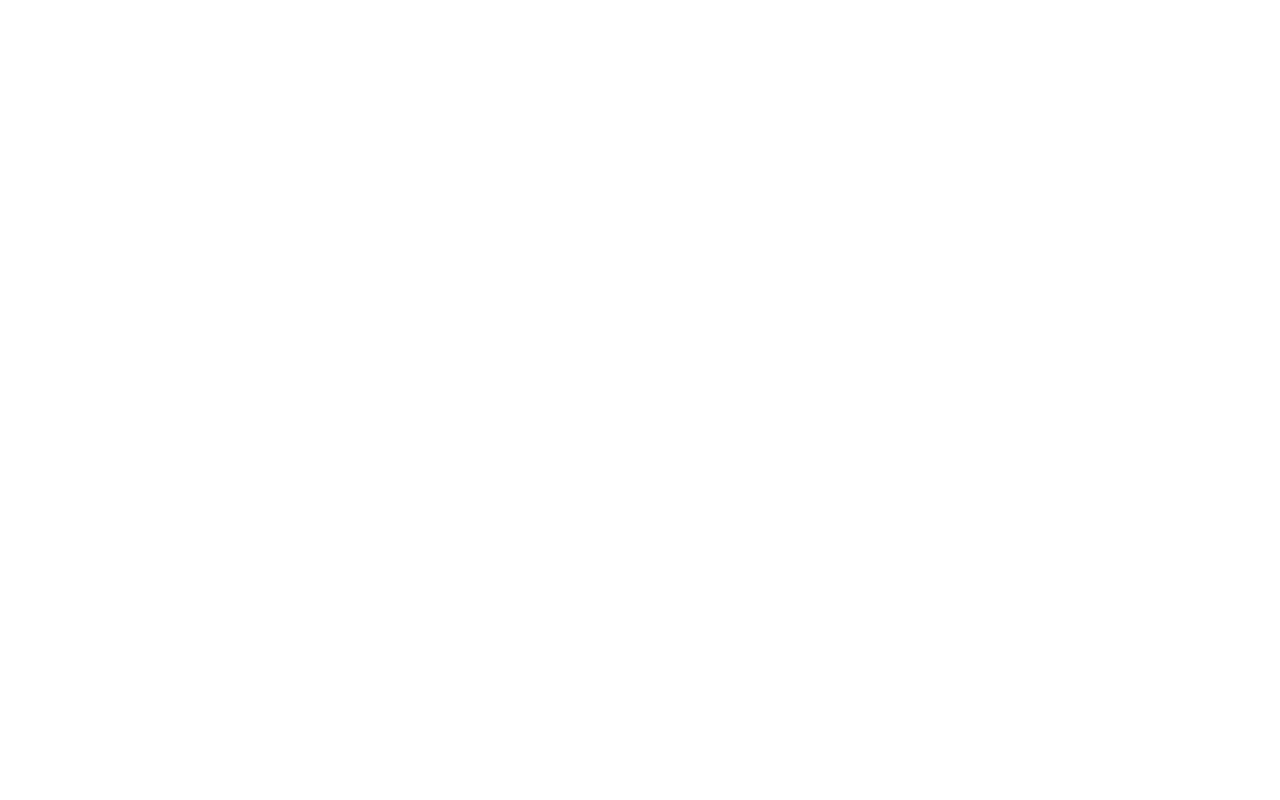
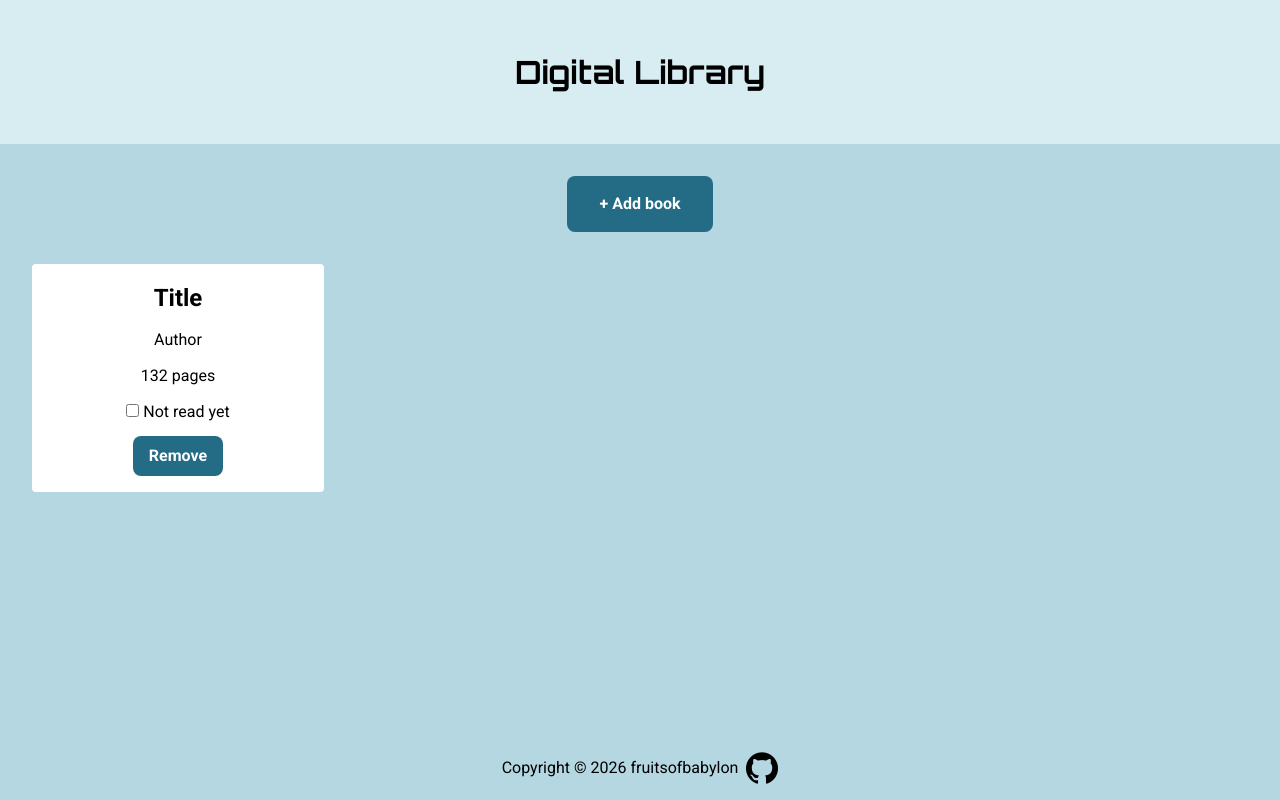
Before and after one commit to fruitsofbabylon/odin-library, a plain HTML site: page index.html in a window 1280 px wide. Drawn offline with Linux system fonts and the light colour scheme.

Commit message:
add content, layout and styles

```diff
--- a/index.html
+++ b/index.html
@@ -6,8 +6,41 @@
     <title>The Odin Project: Library</title>
     <script src="library.js" type="text/javascript" defer></script>
     <link rel="stylesheet" href="styles.css">
+    <link rel="preconnect" href="https://fonts.googleapis.com">
+    <link rel="preconnect" href="https://fonts.gstatic.com" crossorigin>
+    <link href="https://fonts.googleapis.com/css2?family=Orbitron:wght@400..900&family=Roboto:ital,wght@0,100..900;1,100..900&display=swap" rel="stylesheet">
 </head>
 <body>
-
+    <header>
+        <h1>Digital Library</h1>
+    </header>
+    <main>
+        <div class="button-area">
+            <button>+ Add book</button>
+        </div>
+        <div class="book-cards">
+            <div class="card">
+                <h2>Title</h2>
+                <p>Author</p>
+                <p>132 pages</p>
+                <div>
+                    <input type="checkbox" id="book" name="Book" value="Read">
+                    <label for="book">Not read yet</label>
+                </div>
+                <button>Remove</button>
+            </div>
+        </div>
+    </main>
+    <footer>
+        <p>Copyright &copy;
+            <script>
+                document.write(new Date().getFullYear());
+            </script>
+             fruitsofbabylon
+        </p>
+        <a href="https://github.com/fruitsofbabylon">
+            <img src="../github.png" alt="github logo and link">
+        </a>
+    </footer>
 </body>
 </html>
--- a/styles.css
+++ b/styles.css
@@ -0,0 +1,128 @@
+/*
+  Josh's Custom CSS Reset
+  https://www.joshwcomeau.com/css/custom-css-reset/
+*/
+
+*, *::before, *::after {
+  box-sizing: border-box;
+}
+
+*:not(dialog) {
+  margin: 0;
+}
+
+@media (prefers-reduced-motion: no-preference) {
+  html {
+    interpolate-size: allow-keywords;
+  }
+}
+
+body {
+  line-height: 1.5;
+  -webkit-font-smoothing: antialiased;
+
+  --color-dark: #246B85;
+  --color-light: #D8EDF1;
+  --color-mid: #B4D7E2;
+  --color-white: #ffffff;
+  --color-black: #000000;
+
+  height: 100vh;
+  font-size: 1rem;
+  display: grid;
+  grid-template-rows: 1fr 4fr max-content;
+  font-family: "Roboto", sans-serif;
+}
+
+img, picture, video, canvas, svg {
+  display: block;
+  max-width: 100%;
+}
+
+input, button, textarea, select {
+  font: inherit;
+}
+
+p, h1, h2, h3, h4, h5, h6 {
+  overflow-wrap: break-word;
+}
+
+p {
+  text-wrap: pretty;
+}
+h1, h2, h3, h4, h5, h6 {
+  text-wrap: balance;
+}
+
+#root, #__next {
+  isolation: isolate;
+}
+
+header {
+    background-color: var(--color-light);
+    text-align: center;
+    display: grid;
+}
+
+h1 {
+    margin: auto;
+    font-family: "Orbitron", sans-serif;
+}
+
+main {
+    background-color: var(--color-mid);
+    display: grid;
+    grid-template-rows: max-content 1fr;
+    padding: 0 2em;
+}
+
+.button-area {
+    justify-self: center;
+    padding: 2em 0;
+}
+
+button {
+    background-color: var(--color-dark);
+    color: var(--color-white);
+    border-style: none;
+    border-radius: 0.5em;
+    font-weight: bold;
+}
+
+.button-area button {
+    padding: 1em 2em;
+}
+
+.book-cards {
+    display: grid;
+    grid-template-rows: repeat(2, 1fr);
+    grid-template-columns: repeat(4, 1fr);
+    gap: 1em;
+}
+
+.card {
+    background-color: var(--color-white);
+    border-radius: 0.25em;
+    padding: 1em;
+    display: grid;
+    justify-items: center;
+    gap: 0.75em;
+}
+
+.card button {
+    padding: 0.5em 1em;
+}
+
+footer {
+    background-color: var(--color-mid);
+    display: grid;
+    grid-template-columns: repeat(2, max-content);
+    align-items: center;
+    gap: 0.5em;
+    justify-content: center;
+    padding: 1em 0;
+}
+
+footer img {
+    height: 2em;
+}
```
Also changed, not shown: github.png (added).
